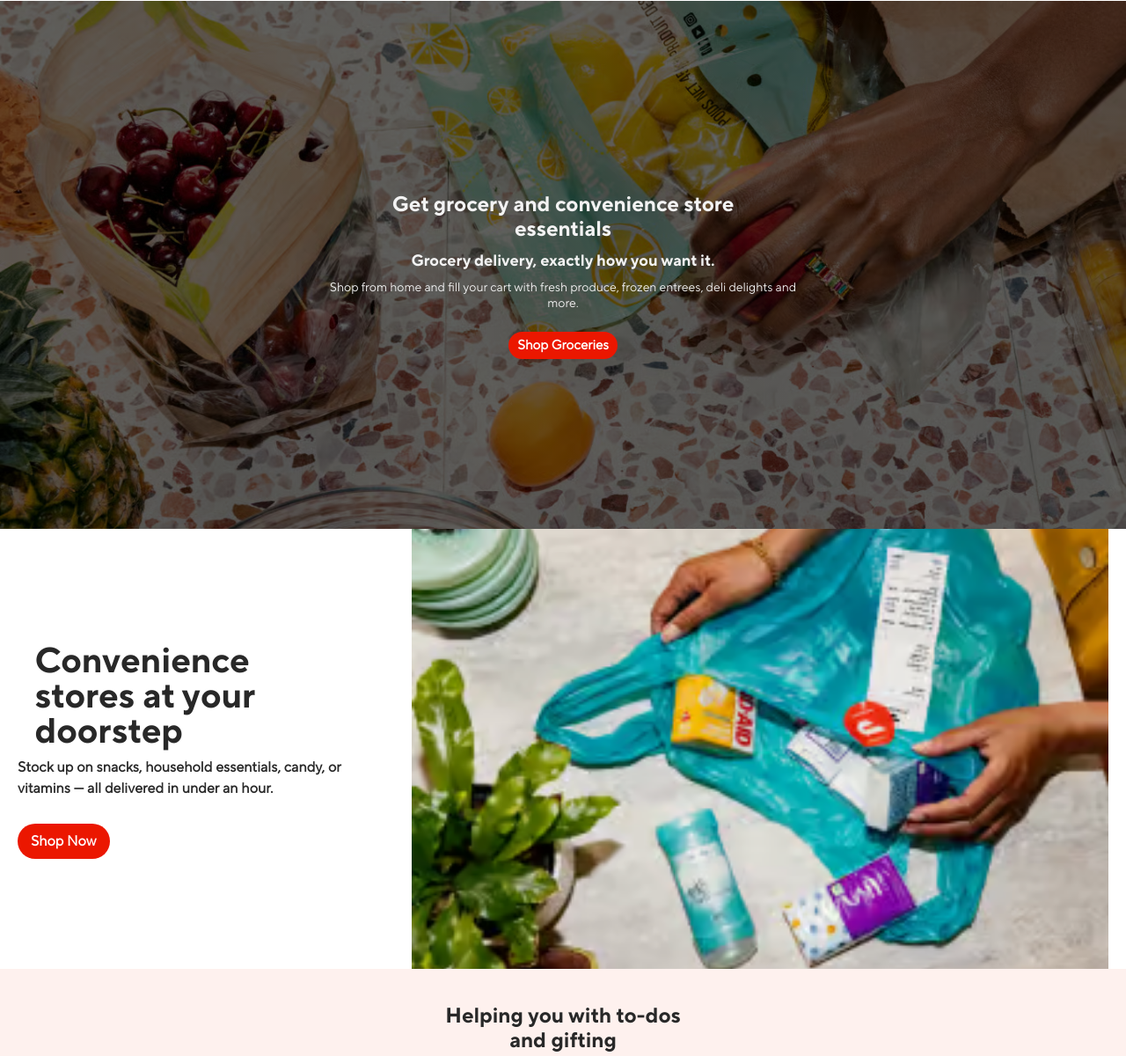
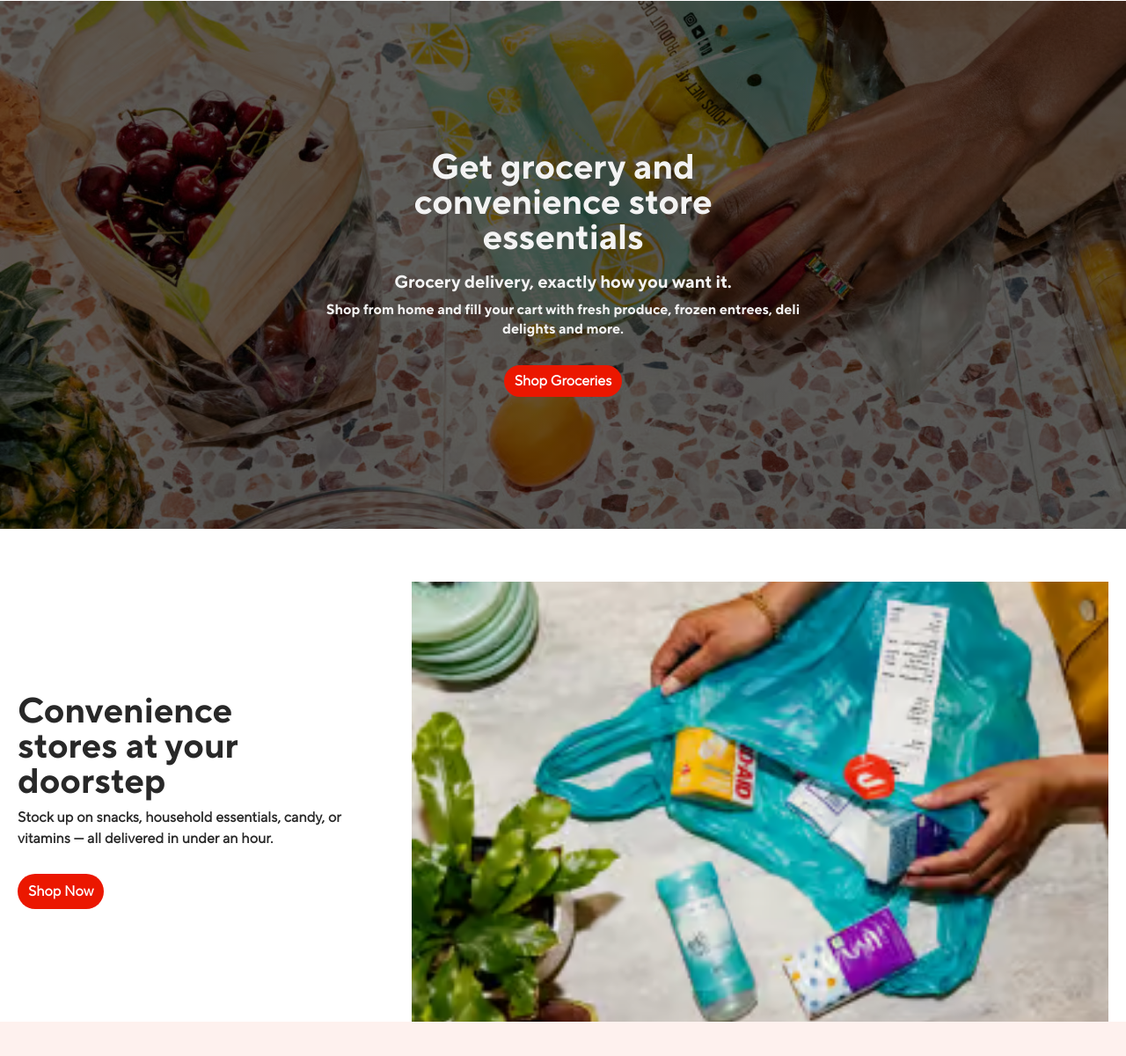
Before and after one commit to GouriiNandanaa/DoorDash-Clone, a plain HTML site: page index.html in a window 1280 px wide. Shown: the part 2357-3557 px from the top of the page at 88% size. Drawn offline with Linux system fonts and the light colour scheme.

Commit message:
Added rest

```diff
--- a/768.css
+++ b/768.css
@@ -194,7 +194,9 @@
     }
 
 
-
+    .forth .shop h3{
+        font-size: 40px;
+    }
 
 
 }
--- a/styles4.css
+++ b/styles4.css
@@ -97,8 +97,8 @@
     justify-content: center;
     text-align: center;
 
-    max-width: 560px;
-    width: 90%;
+    max-width: 960px;
+    width: 88%;
 }
 
 
@@ -112,10 +112,6 @@
 line-height: 28px;
 margin-top: 25px;
     color: rgb(243, 243, 243);
-
-
-
-
 
 }
 
@@ -139,6 +135,8 @@ margin-top: 25px;
   margin-top: 10px;
   margin-bottom: 0;
     color: rgb(243, 243, 243);
+    letter-spacing: -0.1px;
+    max-width: 100%;
 
 }
 
@@ -160,7 +158,7 @@ margin-top: 25px;
 
 .below-black-image .desc{
   /* align-self: center; */
-  width: 100%;
+  max-width: 100%;
   align-self: center;
 
 }
@@ -168,10 +166,36 @@ margin-top: 25px;
 .below-black-image .desc h3{
   /* align-self: center; */
   width: 90%;
-  align-self: center;
+  /* align-self: center; */
 
 }
 
 .third-section .below-black-image{
   padding-bottom: 0px;
 }
+
+
+.below-black-image .feature .desc h3{
+  margin-top: 25px;
+  font-size: 24px;
+  margin-bottom: 0px;
+  letter-spacing: -0.01px;
+line-height :28px;
+}
+.below-black-image .feature .desc p{
+  margin-top: 10px;
+  margin-bottom: 0px;
+}
+.below-black-image .feature .desc button{
+  margin-top: 18px;
+  margin-bottom: 20px;
+
+  padding-left: 12px;
+  padding-right: 12px;
+  padding-top: 7px;
+  padding-bottom: 5px;
+  font-size: 14px;
+  /* margin-bottom: 0px; */
+  letter-spacing: -0.01px;
+line-height :20px;
+}
--- a/styles6.css
+++ b/styles6.css
@@ -75,7 +75,7 @@ h3 {
 }
 
 .sixth-section .scroll-view .supply .img {
-    height: 28.5vh;
+    height: 180px;
     width: 100%;
     overflow: hidden;
     position: relative;
--- a/tablet-2.css
+++ b/tablet-2.css
@@ -170,4 +170,43 @@ body > section.second-section > div:nth-child(3) > div.second-content.sixsix > h
     line-height: 40px;
 }
 
+
+
+    .forth .shop h3{
+        font-size: 40px;
+        letter-spacing: -0.01px;
+        line-height: 40px;
+        margin-top: 20px;
+        margin-bottom: 0px;
+    }
+    .forth .shop h4{
+        font-size: 20px;
+        letter-spacing: -0.01px;
+        line-height: 20px;
+        margin-top: 20px;
+        margin-bottom: 0px;
+    }
+    .forth .shop p{
+        font-family: 'Bold';
+        font-size: 16px;
+        letter-spacing: -0.01px;
+        line-height: 22px;
+        margin-top: 10px;
+        margin-bottom: 0px;
+    }
+    .forth .shop button{
+        margin-top: 30px;
+        padding-right: 12px;
+        padding-left: 12px;
+        padding-top: 8px;
+        padding-bottom: 8px;
+        font-size :16px;
+    }
+
+    .below-black-image{
+        padding: 60px 20px 20px 20px !important;
+    }
 }
+
+
+/* 326 296 */
--- a/tablet-3.css
+++ b/tablet-3.css
@@ -106,6 +106,12 @@
     }
 
 
+    .forth .shop{
+      max-width: 550px;
+      max-height: 308px;
+    }
+
+
 
 
 
```
Also changed, not shown: index.html (+3 -1 lines).
